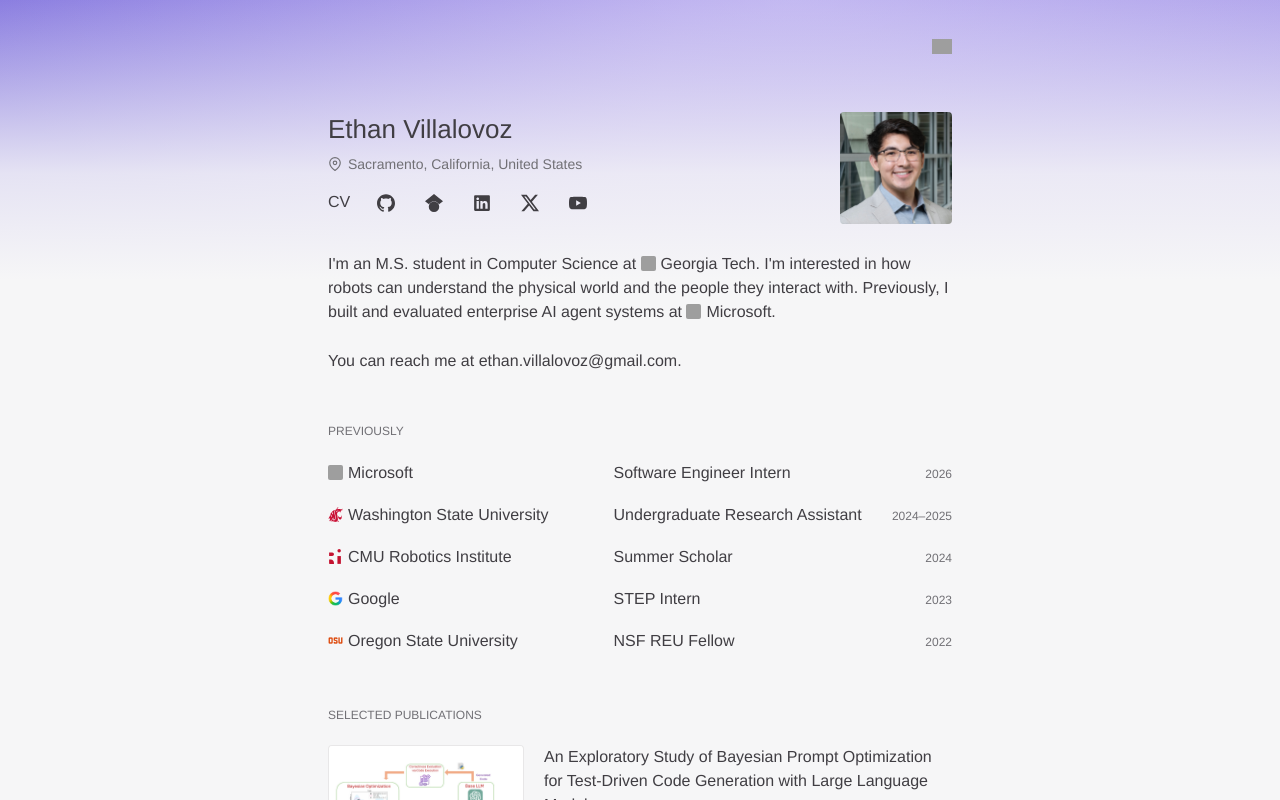
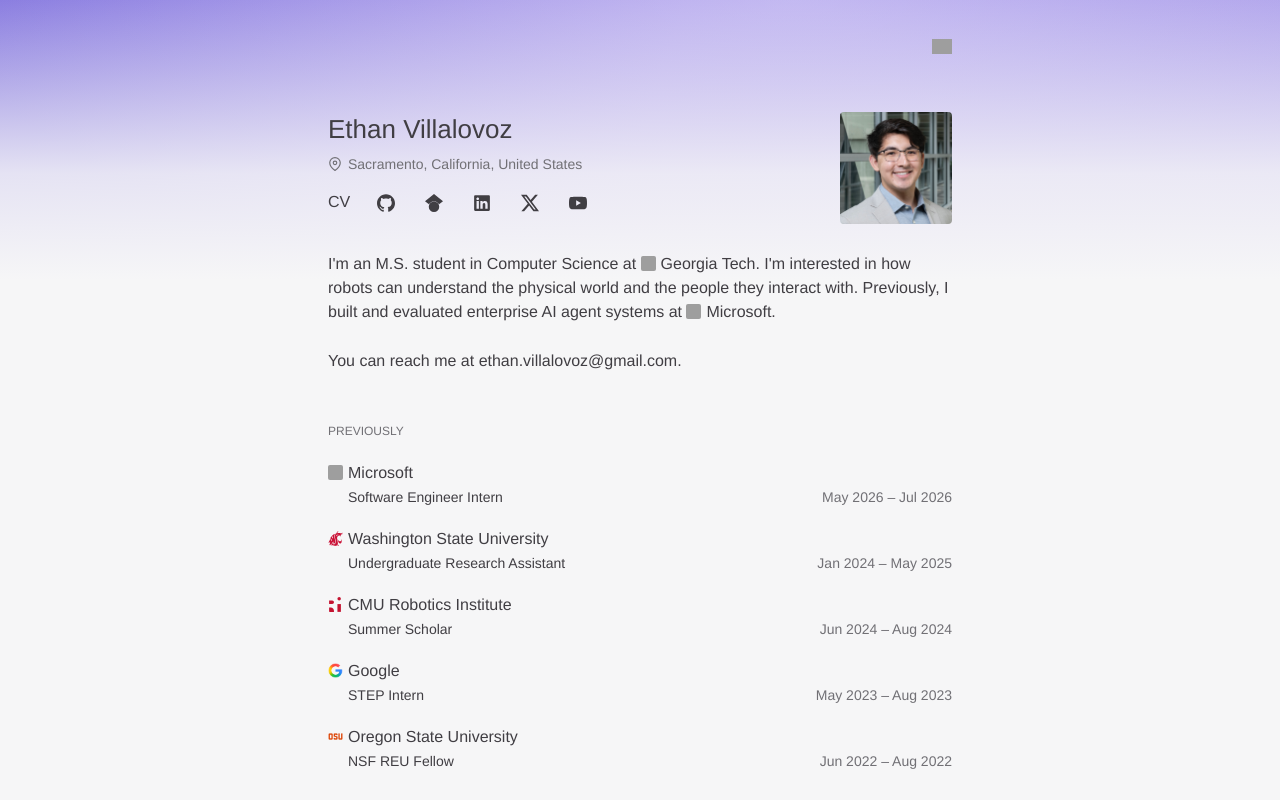
Before and after one commit to ethanvillalovoz/ethanvillalovoz.github.io, a Next.js app: page / in a window 1280 px wide. Shown: the top 800 px of the page. Built offline with nearby package versions, Linux system fonts and the light colour scheme; grey boxes are pictures that could not be loaded.

Commit message:
Refine experience hierarchy and match CV date ranges

```diff
--- a/src/app/globals.css
+++ b/src/app/globals.css
@@ -252,7 +252,7 @@ button {
 
 .portfolio-experience-list {
   display: grid;
-  gap: 18px;
+  gap: 20px;
 }
 
 .portfolio-experience-row {
@@ -263,6 +263,7 @@ button {
 }
 
 .portfolio-row-title {
+  grid-column: 1 / -1;
   color: rgb(var(--heading));
   font-family: var(--font-sans);
   font-size: 16px;
@@ -277,14 +278,14 @@ button {
 .portfolio-row-role {
   color: rgb(var(--foreground));
   font-family: var(--font-sans);
-  font-size: 16px;
+  font-size: 14px;
   font-weight: 400;
   letter-spacing: 0;
-  grid-column: 1 / 3;
+  grid-column: 1;
   grid-row: 2;
-  line-height: 24px;
+  line-height: 20px;
   margin: 0;
-  padding: 0;
+  padding: 0 0 0 20px;
 }
 
 .portfolio-row-date,
@@ -301,9 +302,25 @@ button {
 }
 
 .portfolio-row-date {
+  font-size: 14px;
   grid-column: 2;
-  grid-row: 1;
+  grid-row: 2;
   text-align: right;
+  text-transform: none;
+  white-space: nowrap;
+}
+
+@media (max-width: 479px) {
+  .portfolio-row-role {
+    grid-column: 1 / -1;
+  }
+
+  .portfolio-row-date {
+    grid-column: 1 / -1;
+    grid-row: 3;
+    padding-left: 20px;
+    text-align: left;
+  }
 }
 
 .portfolio-work-list {
@@ -1112,19 +1129,6 @@ button {
     column-gap: 24px;
   }
 
-  .portfolio-experience-row {
-    gap: 20px;
-    grid-template-columns: minmax(0, 1.2fr) minmax(0, 1.15fr) 64px;
-  }
-
-  .portfolio-row-role {
-    grid-column: 2;
-    grid-row: 1;
-  }
-
-  .portfolio-row-date {
-    grid-column: 3;
-  }
 }
 
 @media (prefers-reduced-motion: reduce) {
--- a/src/components/HomePageClient.tsx
+++ b/src/components/HomePageClient.tsx
@@ -16,35 +16,35 @@ const previousExperience = [
 		href: "https://www.microsoft.com/",
 		iconSrc: "/images/organizations/microsoft.ico",
 		role: "Software Engineer Intern",
-		date: "2026",
+		date: "May 2026 – Jul 2026",
 	},
 	{
 		title: "Washington State University",
 		href: "https://wsu.edu/",
 		iconSrc: "/images/organizations/washington-state.svg",
 		role: "Undergraduate Research Assistant",
-		date: "2024–2025",
+		date: "Jan 2024 – May 2025",
 	},
 	{
 		title: "CMU Robotics Institute",
 		href: "https://www.ri.cmu.edu/",
 		iconSrc: "/images/organizations/cmu-ri.svg",
 		role: "Summer Scholar",
-		date: "2024",
+		date: "Jun 2024 – Aug 2024",
 	},
 	{
 		title: "Google",
 		href: "https://about.google/",
 		iconSrc: "/images/organizations/google.png",
 		role: "STEP Intern",
-		date: "2023",
+		date: "May 2023 – Aug 2023",
 	},
 	{
 		title: "Oregon State University",
 		href: "https://oregonstate.edu/",
 		iconSrc: "/images/organizations/oregon-state.png",
 		role: "NSF REU Fellow",
-		date: "2022",
+		date: "Jun 2022 – Aug 2022",
 	},
 ];
 
```
